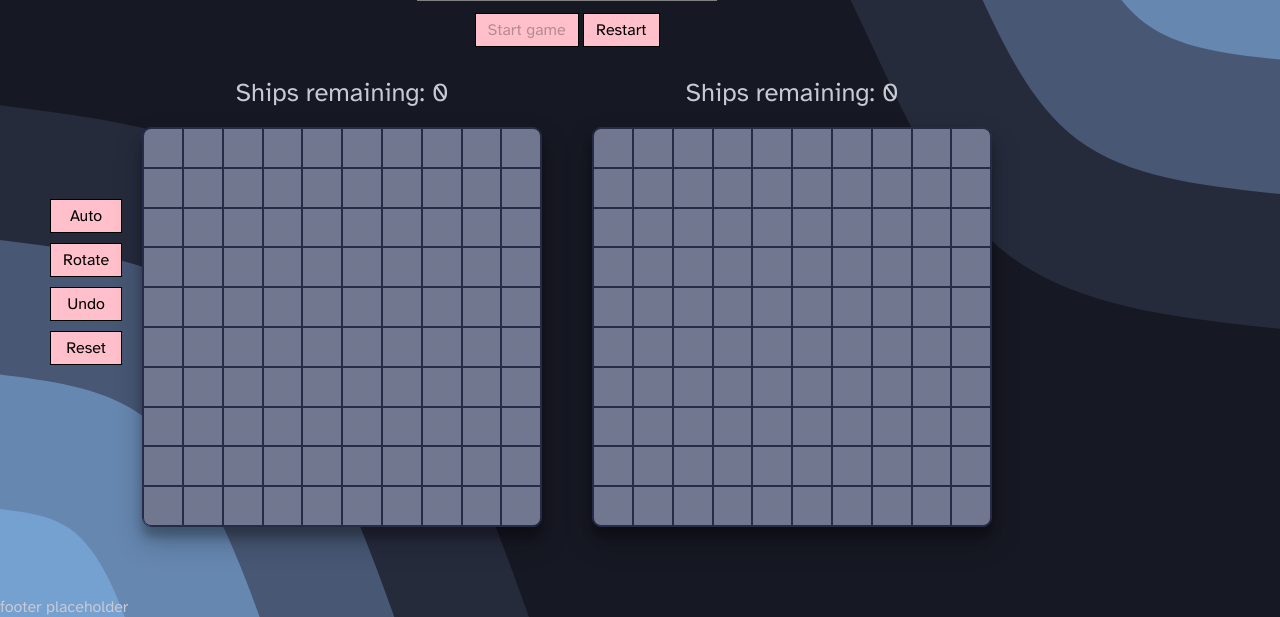
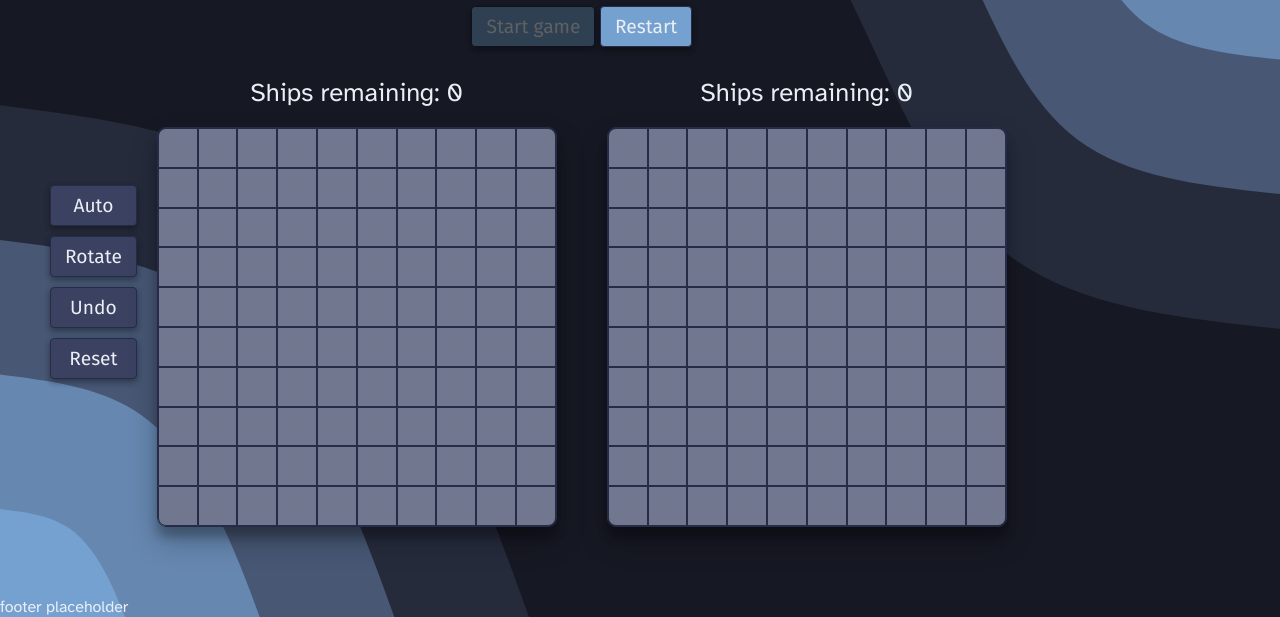
Before and after one commit to rchrd-0/battleship, a website built with webpack: page src/template.html in a window 1280 px wide. Shown: the part 183-800 px from the top of the page. Built offline with nearby package versions, Linux system fonts and the light colour scheme.

Commit message:
[styling] buttons

```diff
--- a/src/style.css
+++ b/src/style.css
@@ -1,10 +1,9 @@
-@import url("https://fonts.googleapis.com/css2?family=Atkinson+Hyperlegible:ital,wght@0,400;0,700;1,400;1,700&family=Jost:wght@600&display=swap");
+@import url("https://fonts.googleapis.com/css2?family=Atkinson+Hyperlegible&family=Fira+Sans:wght@400;500;600&family=Jost:wght@600&display=swap");
 :root {
   --background: #161823;
   --primary: #262c48;
-  --board: #3b4161;
   --grey: #727790;
-  --text: #c7c9d3;
+  --text: #ebeff5;
   --purple: #a88fd2;
   --blue: #75a1d0;
   --green-blue: #66bcc5;
@@ -102,10 +101,34 @@ header h1 span {
   font-size: 1.6rem;
 }
 
-button {
-  padding: 6px 12px;
-  border: 1px solid black;
-  background-color: pink;
+main button {
+  font-family: "Fira Sans", Helvetica, Arial, sans-serif;
+  padding: 8px 14px;
+  border: 1px solid var(--primary);
+  font-size: 1.2rem;
+  border-radius: 4px;
+  box-shadow: rgba(0, 0, 0, 0.16) 0px 3px 6px, rgba(0, 0, 0, 0.23) 0px 3px 6px;
+  transition: all 0.2s ease-in-out;
+}
+
+#game-buttons button {
+  background-color: var(--blue);
+  color: var(--text);
+}
+
+#player-buttons button {
+  background-color: #3b4161;
+  color: var(--text);
+}
+
+button:active {
+  filter: brightness(0.7);
+  transition: all 0.1s ease-in-out;
+}
+
+button:disabled {
+  filter: brightness(0.4);
+  transition: all 0.1s ease-in-out;
 }
 
 .board {
```
Also changed, not shown: dist/style.css.
